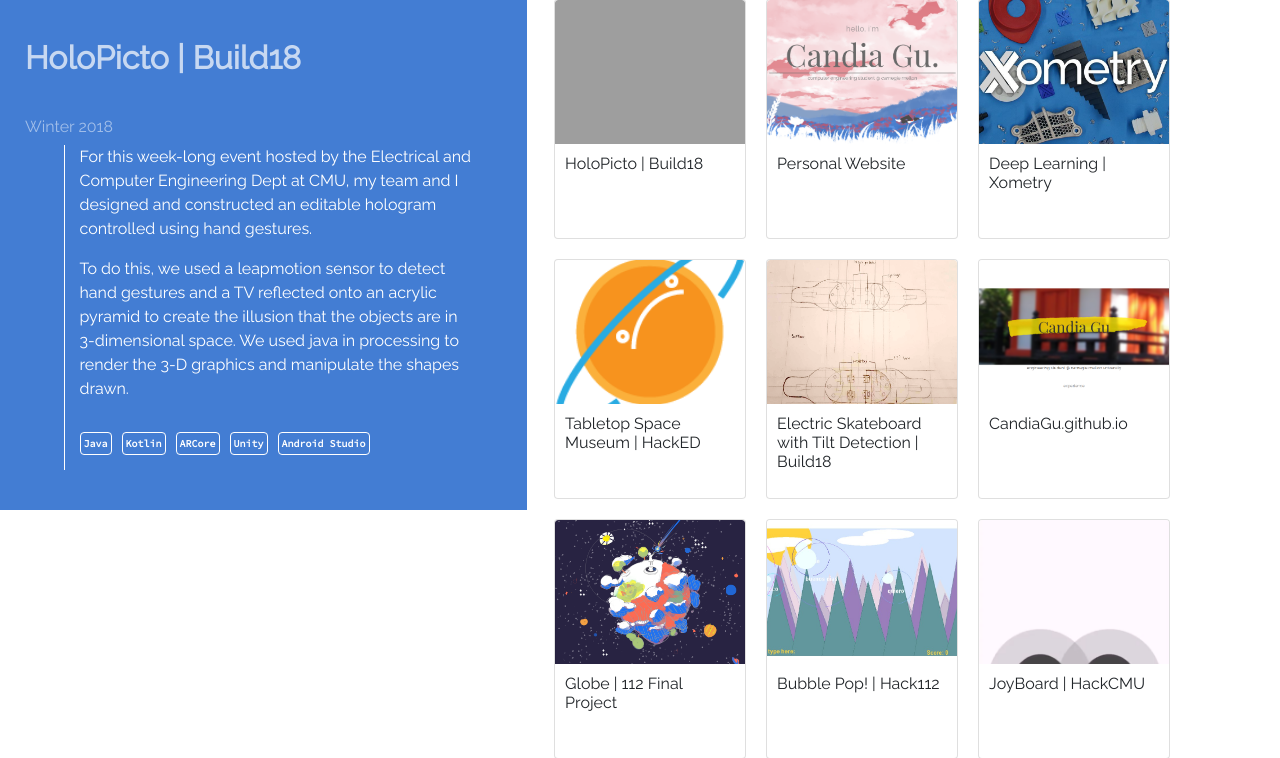
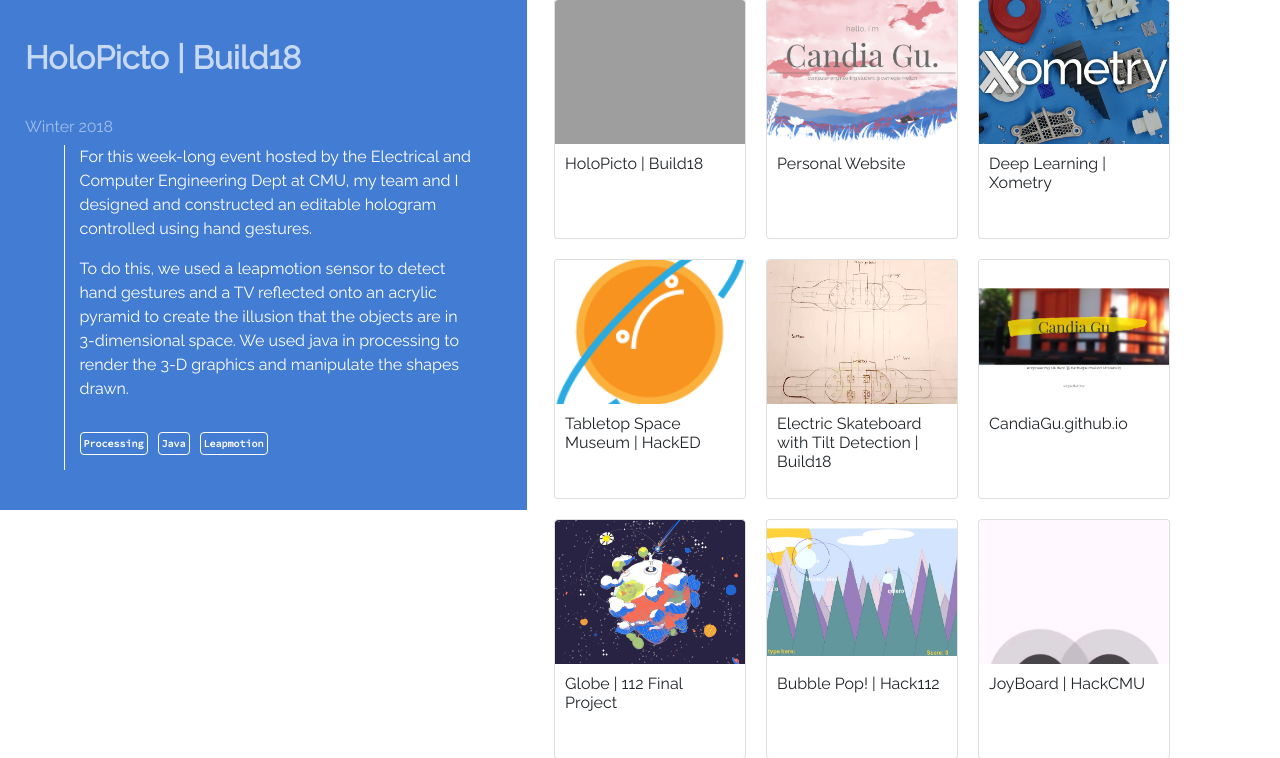
Before and after one commit to CandiaGu/Personal-Website-2.0, a Flask app: page /projects in a window 1280 px wide. Shown: the part 283-1041 px from the top of the page. Run offline with Flask 2, Linux system fonts and the light colour scheme; some libraries are stand-ins or nearby versions; grey boxes are pictures that could not be loaded.

Commit message:
fixed project page

```diff
--- a/app/templates/projects.html
+++ b/app/templates/projects.html
@@ -23,11 +23,9 @@
 						To do this, we used a leapmotion sensor to detect hand gestures and a TV reflected onto an acrylic pyramid to create the illusion that the objects are in 3-dimensional space. We used java in processing to render the 3-D graphics and manipulate the shapes drawn.
 						</p>
 						<div class="row" style="padding: 10px;">
+			            	<div class="tool">Processing</div>
 			            	<div class="tool">Java</div>
-			            	<div class="tool">Kotlin</div>
-			            	<div class="tool">ARCore</div>
-			            	<div class="tool">Unity</div>
-			            	<div class="tool">Android Studio</div>
+			            	<div class="tool">Leapmotion</div>
 			            </div>
 	                </div>
 	            </div>
@@ -107,7 +105,7 @@
 	                </div>
 	            </div>
 			</div>
-			<div class="mySlides">
+			<!--div class="mySlides">
 				<div class="row"><h3>Meme Organizer | TartanHacks</h3></div>
 				<div class="row"><h4>Summer 2017</h4></div>
 	            <div class="row">
@@ -124,7 +122,7 @@
 			            </div>
 	                </div>
 	            </div>
-			</div>
+			</div-->
 			<div class="mySlides">
 				<div class="row"><h3>Electric Skateboard with Tilt Detection | Build18</h3></div>
 				<div class="row"><h4>Summer 2017</h4></div>
```
